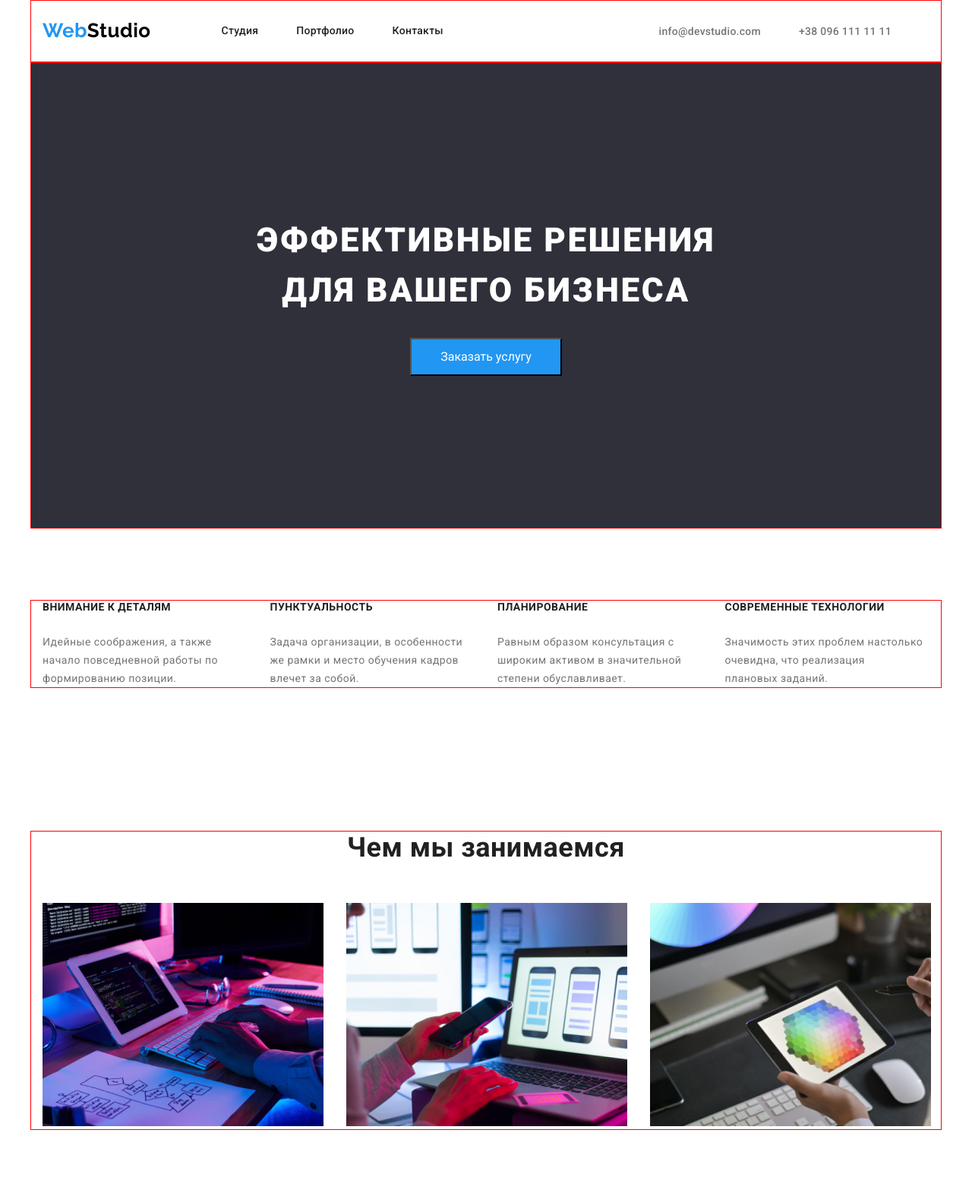
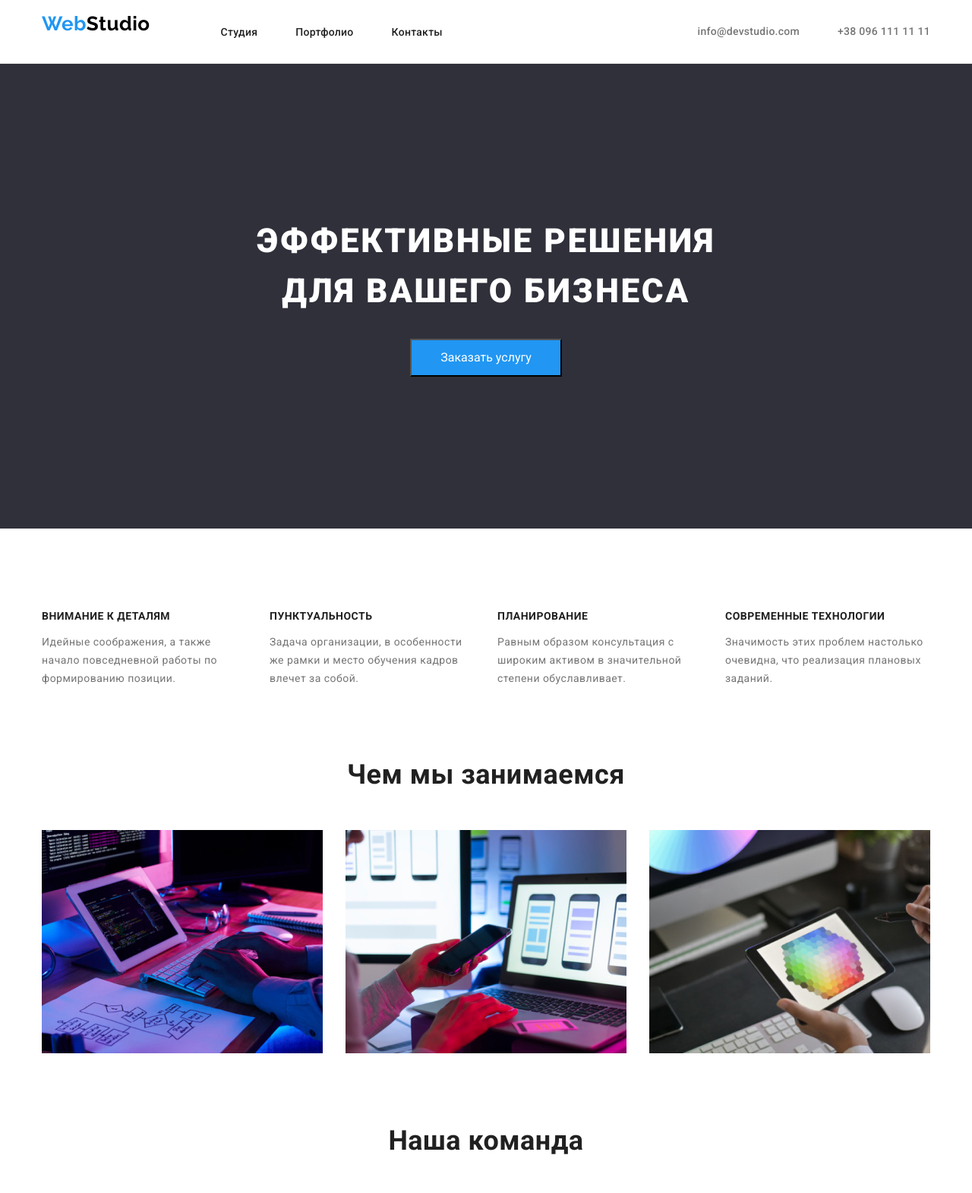
Before and after one commit to LikaRos/goit-markup-hw-03, a plain HTML site: page index.html in a window 1280 px wide. Shown: the top 1571 px of the page at 76% size. Drawn offline with nearby package versions, Linux system fonts and the light colour scheme.

Commit message:
corrects margins

```diff
--- a/css/style.css
+++ b/css/style.css
@@ -16,6 +16,7 @@ EEEEEE белый --*/
   --background-color: #2f303a;
   --button-background: #f5f4fa;
   --border-color: #eee;
+  --header-line-color: #ececec;
   --indent: 30px;
   --items: 4;
 }
@@ -31,9 +32,11 @@ EEEEEE белый --*/
   padding: 0 15px;
   margin-left: auto;
   margin-right: auto;
-  border: 1px red solid;
+  /* outline: 1px red solid; */
 }
-
+.navigation {
+  border-bottom: 1px solid var(--header-line-color);
+}
 ul {
   list-style: none;
 }
@@ -66,7 +69,6 @@ body {
 }
 .section {
   padding-top: 94px;
-  padding-bottom: 94px;
 }
 /* Данна властивість задається через универсальним се */
 /* h2 .container {
@@ -94,43 +96,42 @@ body {
 .logo-container {
   display: flex;
   align-items: center;
-  padding: 24px 15px 25px 15px;
 }
 .nav-list {
   display: flex;
   align-items: center;
 }
-.contact-group {
-  display: flex;
-  align-items: center;
-  margin-left: auto;
-}
+
 .nav-item,
 .contact-item {
+  display: block;
+  padding-top: 32px;
+  padding-bottom: 32px;
   margin-right: 50px;
 }
 .nav-item:last-child,
-.nav-contact:last-child {
-  margin-right: 0;
-}
-.nav-link,
-.contact-item {
-  display: block;
+.contact-item:last-child {
+  margin-right: 0px;
 }
 
-.nav-link,
-.nav-contact {
+.nav-link {
+  color: var(--primary-text-color);
   font-weight: 500;
   font-size: 14px;
   letter-spacing: 0.02em;
 }
 
-.nav-link {
-  color: var(--primary-text-color);
-}
-
 .nav-contact {
   color: var(--secondary-text-color);
+  display: block;
+  font-weight: 500;
+  font-size: 14px;
+  letter-spacing: 0.02em;
+}
+.contact-list {
+  display: flex;
+  align-items: center;
+  margin-left: auto;
 }
 
 .nav-link:hover,
@@ -141,25 +142,26 @@ body {
 .nav-contact:focus {
   color: var(--accent-text-color-blue);
 }
-
-.hero-container {
+/* Секция Hero  */
+.hero {
   background-color: var(--background-color);
-  padding-right: 252px;
-  padding-left: 252px;
   padding-top: 200px;
   padding-bottom: 200px;
 }
+.hero-container {
+  text-align: center;
+}
 
 .hero-title {
+  display: inline-block;
+  width: 696px;
   color: var(--white-text-color);
-  padding-bottom: 30px;
+  margin-bottom: 30px;
   font-weight: 900;
   font-size: 44px;
   line-height: 1.5;
-  text-align: center;
   letter-spacing: 0.06em;
   text-transform: uppercase;
-  padding-bottom: 30px;
 }
 
 .button-service {
@@ -188,14 +190,8 @@ body {
   margin: -1px;
 }
 
-.features h3 {
-  font-size: 14px;
-  text-transform: uppercase;
-}
-
 .features-list {
   display: flex;
-  align-items: center;
 }
 .features-item {
   flex-basis: calc(
@@ -205,33 +201,53 @@ body {
 .features-item:not(:last-child) {
   margin-right: 30px;
 }
-.features p {
-  padding-top: 26px;
+.features-title {
+  margin-top: 10px;
+  text-transform: uppercase;
+  font-size: 14px;
+  font-weight: 700;
+  color: var(--primary-text-color);
+  line-height: 1.7;
+  margin-bottom: 10px;
+  font-family: Roboto, sans-serif;
+  font-style: normal;
+}
+.features-text {
+  font-family: Roboto, sans-serif;
+  font-style: normal;
   font-size: 14px;
   font-weight: 400;
+  line-height: 1.7;
   color: var(--secondary-text-color);
-  line-height: 1.7;
 }
 .activities {
   padding-left: 0;
   padding-right: 0;
   --items: 3;
 }
-.activities h2,
-.team h2 {
+.activities-title,
+.team-title {
   font-size: 36px;
   text-align: center;
-  padding-bottom: 50px;
+  margin-bottom: 50px;
 }
 
 .activities-images {
   display: flex;
   align-items: center;
 }
-.activities-images > li {
-  flex-basis: ((100%-30px) / 4);
+.activities-item {
+  flex-basis: calc(
+    (100% - (var(--indent) * (var(--items) - 1))) / var(--items)
+  );
+}
+.activities-item:not(:last-child) {
   margin-right: 30px;
 }
+.activities-picture {
+  display: block;
+}
+
 .team {
   padding-top: 94px;
   padding-bottom: 94px;
@@ -247,11 +263,20 @@ body {
     (100% - (var(--indent) * (var(--items) - 1))) / var(--items)
   );
 }
+.staff-item {
+  background-color: var(--white-text-color);
+}
+.staff-name {
+  margin-top: 30px;
+  margin-bottom: 30px;
+  text-align: center;
+}
 
-.staff h3 {
+.staff-nick {
   font-family: Roboto, sans-serif;
   font-weight: 500;
   font-size: 16px;
+  margin-bottom: 10px;
 }
 
 .staff p {
@@ -260,23 +285,20 @@ body {
 }
 
 .staff-name {
-  padding-top: 30px;
-  padding-left: 50px;
-  padding-right: 50px;
-  padding-bottom: 30px;
+  padding-left: 30px;
+  padding-right: 30px;
 }
 .footer {
   background-color: var(--background-color);
   padding-top: 60px;
   padding-bottom: 60px;
-  border: 1px red solid;
 }
 
 .footer .logo .text-white {
   color: var(--white-text-color);
 }
 .logo {
-  padding: ;
+  margin-bottom: 20px;
 }
 
 .link-address,
@@ -284,17 +306,16 @@ body {
   font-size: 14px;
   font-weight: 400;
   color: var(--white-text-color);
+  line-height: 1.7;
 }
 
 .link-contact {
   opacity: 0.6;
 }
 .filter-menu {
-  width: 611px;
-
   display: flex;
-  margin: auto;
-  padding-bottom: 16px;
+  justify-content: center;
+  margin-bottom: 50px;
 }
 .menu-item {
   margin-left: 8px;
@@ -324,15 +345,12 @@ body {
   display: flex;
   align-items: center;
   flex-wrap: wrap;
+  margin-top: -30px;
 }
 
 .works-item {
   flex-basis: calc((100% - 30px * 2) / 3);
   margin-right: 30px;
-  margin-top: 30px;
-  border-bottom: 2px var(--border-color) solid;
-  border-left: 1px var(--border-color) solid;
-  border-right: 1px var(--border-color) solid;
   margin-top: 30px;
 }
 
@@ -345,7 +363,7 @@ body {
   font-style: normal;
   font-size: 18px;
   color: var(--primary-text-color);
-  padding-bottom: 4px;
+  margin-bottom: 4px;
 }
 
 .works-text {
@@ -357,8 +375,12 @@ body {
 }
 .text-wrap {
   padding-left: 24px;
+  padding-right: 24px;
   padding-top: 20px;
   padding-bottom: 20px;
+  border-bottom: 2px var(--border-color) solid;
+  border-left: 1px var(--border-color) solid;
+  border-right: 1px var(--border-color) solid;
 }
 .filter.section {
   padding-bottom: 94px;
--- a/index.html
+++ b/index.html
@@ -21,10 +21,10 @@
   </head>
 
   <body>
+
     <header class="navigation">
       <div class="container logo-container">
         <a href="#" class="logo"><span class="text-blue">Web</span>Studio</a>
-
         <nav class="site-nav">
           <ul class="nav-list">
             <li class="nav-item">
@@ -38,8 +38,7 @@
             </li>
           </ul>
         </nav>
-        <div class="contact-group">
-          <ul class="nav-list">
+        <ul class="contact-list">
             <li class="contact-item">
               <a class="nav-contact" href="mailto:info@devstudio.com"
                 >info@devstudio.com</a
@@ -47,12 +46,9 @@
             </li>
             <li class="contact-item">
               <a class="nav-contact" href="tel:+380961111111"
-                >+38 096 111 11 11</a
-              >
+                >+38 096 111 11 11</a>
             </li>
-          </ul>
-        </div>
-      </div>
+		 </div>
     </header>
 
     <main>
@@ -68,38 +64,30 @@
           <h2 class="visually-hidden">Advantages</h2>
           <ul class="features-list">
             <li class="features-item">
-              <h3>Внимание к деталям</h3>
-              <p>
-                Идейные соображения, а также <br />
-                начало повседневной работы по <br />
-                формированию позиции.
+              <h3 class="features-title">Внимание к деталям</h3>
+              <p class="features-text">
+                Идейные соображения, а также начало повседневной работы по формированию позиции.
               </p>
             </li>
 
             <li class="features-item">
-              <h3>Пунктуальность</h3>
-              <p>
-                Задача организации, в особенности <br />
-                же рамки и место обучения кадров <br />
-                влечет за собой.
+              <h3 class="features-title">Пунктуальность</h3>
+              <p class="features-text">
+                Задача организации, в особенности же рамки и место обучения кадров влечет за собой.
               </p>
             </li>
 
             <li class="features-item">
-              <h3>Планирование</h3>
-              <p>
-                Равным образом консультация с <br />
-                широким активом в значительной <br />
-                степени обуславливает.
+              <h3 class="features-title">Планирование</h3>
+              <p class="features-text">
+                Равным образом консультация с широким активом в значительной степени обуславливает.
               </p>
             </li>
 
             <li class="features-item">
-              <h3>Современные технологии</h3>
-              <p>
-                Значимость этих проблем настолько <br />
-                очевидна, что реализация <br />
-                плановых заданий.
+              <h3 class="features-title">Современные технологии</h3>
+              <p class="features-text">
+                Значимость этих проблем настолько очевидна, что реализация плановых заданий.
               </p>
             </li>
           </ul>
@@ -107,65 +95,65 @@
       </section>
       <section class="activities section">
         <div class="container">
-          <h2>Чем мы занимаемся</h2>
+          <h2 class="activities-title">Чем мы занимаемся</h2>
           <ul class="activities-images">
-            <li>
-              <img src="./images/Activities/box1.jpg" width="370" alt="box1" />
+            <li class="activities-item">
+              <img class="activities-picture" src="./images/Activities/box1.jpg" width="370" alt="box1" />
             </li>
-            <li>
-              <img src="./images/Activities/box2.jpg" width="370" alt="box2" />
+            <li class="activities-item">
+              <img class="activities-picture" src="./images/Activities/box2.jpg" width="370" alt="box2" />
             </li>
-            <li>
-              <img src="./images/Activities/box3.jpg" width="370" alt="box3" />
+            <li class="activities-item">
+              <img class="activities-picture" src="./images/Activities/box3.jpg" width="370" alt="box3" />
             </li>
           </ul>
         </div>
       </section>
       <section class="team section">
         <div class="container">
-          <h2>Наша команда</h2>
+          <h2 class="team-title">Наша команда</h2>
           <ul class="staff">
             <li class="staff-item">
-              <img
+              <img class="staff-picture"
                 src="./images/Team/team_card1.jpg"
                 width="270"
                 alt="Игорь Демьяненко"
               />
               <div class="staff-name">
-                <h3>Игорь Демьяненко</h3>
+                <h3 class="staff-nick">Игорь Демьяненко</h3>
                 <p>Product Designer</p>
               </div>
             </li>
             <li class="staff-item">
-              <img
+              <img class="staff-picture"
                 src="./images/Team/team_card2.jpg"
                 width="270"
                 alt="Ольга Репина"
               />
               <div class="staff-name">
-                <h3>Ольга Репина</h3>
+                <h3 class="staff-nick">Ольга Репина</h3>
                 <p>Frontend Developer</p>
               </div>
             </li>
             <li class="staff-item">
-              <img
+              <img class="staff-picture"
                 src="./images/Team/team_card3.jpg"
                 width="270"
                 alt="Николай Тарасов"
               />
               <div class="staff-name">
-                <h3>Николай Тарасов</h3>
+                <h3 class="staff-nick">Николай Тарасов</h3>
                 <p>Marketing</p>
               </div>
             </li>
             <li class="staff-item">
-              <img
+              <img class="staff-picture"
                 src="./images/Team/team_card4.jpg"
                 width="270"
                 alt="Михаил Ермаков"
               />
               <div class="staff-name">
-                <h3>Михаил Ермаков</h3>
+                <h3 class="staff-nick">Михаил Ермаков</h3>
                 <p>Marketing</p>
               </div>
             </li>
```
Also changed, not shown: portfolio.html (+6 -9 lines).
